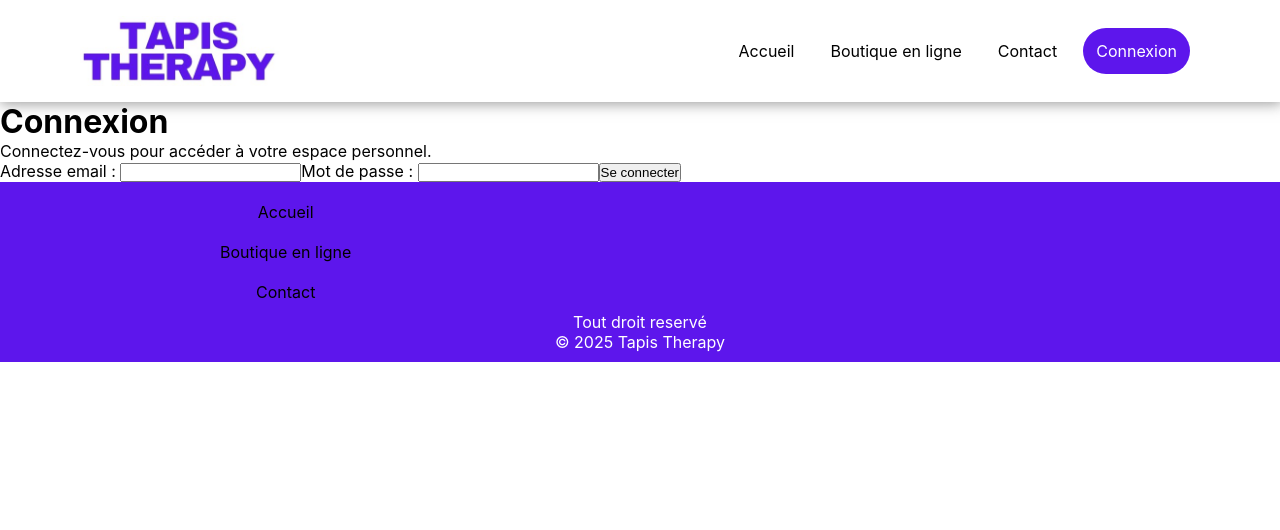
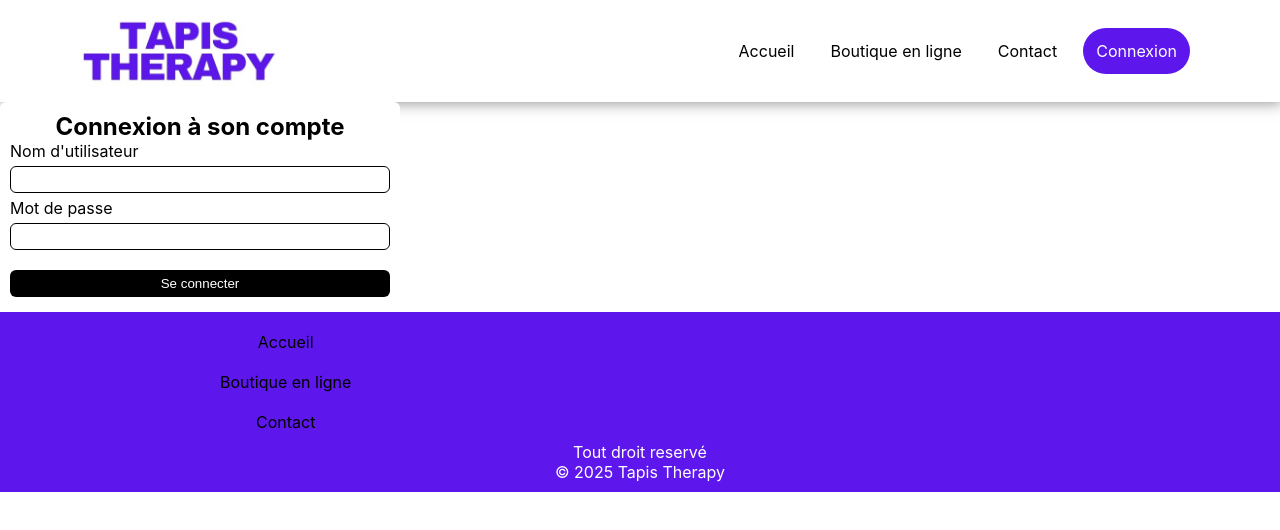
Before and after one commit to louthomas94/e-commerce, a React (Create React App) app: page /connexion in a window 1280 px wide. Shown: the top 530 px of the page. Built offline with nearby package versions, Linux system fonts and the light colour scheme.

Commit message:
adding page of connexion and product card

```diff
--- /dev/null
+++ b/src/components/Box.js
@@ -0,0 +1,13 @@
+import React from 'react';
+
+const Box = ({ title, description, image }) => {
+  return (
+    <div className="box">
+      <h2>{title}</h2>
+      <p>{description}</p>
+      <img className='img-produit' src={image} alt={title} style={{ width: '100%', borderRadius: '8px' }} />
+    </div>
+  );
+};
+
+export default Box;
--- a/src/pages/Boutique.jsx
+++ b/src/pages/Boutique.jsx
@@ -1,12 +1,41 @@
 import React from 'react';
+import Box from '../components/Box';
+import '../styles/pages/boutique.css';
 
 const Boutique = () => {
+  const products = [
+    {
+      name: "Tapis Coeur",
+      description: "Tapis en forme de coeur pour la décoration.",
+      image: "/assets/images/creme.jpg"
+    },
+    {
+      name: "Rouge à lèvres",
+      description: "Rouge à lèvres longue tenue.",
+      image: "/assets/images/rouge.jpg"
+    },
+    {
+      name: "Chocolat noir",
+      description: "Chocolat intense à 70% de cacao.",
+      image: "/assets/images/chocolat.jpg"
+    },
+    {
+      name: "Thé vert",
+      description: "Thé vert parfumé à la menthe.",
+      image: "/assets/images/the.jpg"
+    }
+  ];
+
   return (
-    <div>
-      <h1>Boutique en ligne</h1>
-      <p>Découvrez notre sélection de tapis disponibles à l'achat.</p>
+    <div className="boutique">
+      <h1 className='titre'>Bienvenue dans notre boutique</h1>
+      <div className="box-container">
+        {products.map((product, index) => (
+          <Box key={index} title={product.name} description={product.description} image={product.image} />
+        ))}
+      </div>
     </div>
   );
-}
+};
 
 export default Boutique;
--- a/src/pages/Connexion.jsx
+++ b/src/pages/Connexion.jsx
@@ -1,18 +1,18 @@
 import React from "react";
+import "../styles/pages/connexion.css";
 
 const Connexion = () => {
   return (
-    <div>
-      <h1>Connexion</h1>
-      <p>Connectez-vous pour accéder à votre espace personnel.</p>
-      <form>
-        <label htmlFor="email">Adresse email : </label>
-        <input type="email" id="email" name="email" />
-        <label htmlFor="password">Mot de passe : </label>
-        <input type="password" id="password" name="password" />
-        <button type="submit">Se connecter</button>
+    <section>
+      <h1>Connexion à son compte</h1>
+      <form action="" method="POST">
+        <label>Nom d'utilisateur</label>
+        <input type="text" name="nom_user" required />
+        <label>Mot de passe</label>
+        <input type="password" name="mdp" required />
+        <input type="submit" value="Se connecter" name="boutton-valider" />
       </form>
-    </div>
+    </section>
   );
 }
 
--- a/src/styles/pages/boutique.css
+++ b/src/styles/pages/boutique.css
@@ -0,0 +1,31 @@
+.boutique {
+    padding: 20px;
+}
+
+.box-container {
+    display: flex;
+    flex-wrap: wrap;
+    gap: 20px;
+    justify-content: space-around;
+}
+
+.box {
+    width: 300px;
+    border: 1px solid #ddd;
+    padding: 20px;
+    border-radius: 8px;
+    background-color: #f9f9f9;
+    text-align: center;
+}
+
+.titre {
+    text-align: center;
+    margin-bottom: 20px;
+    font-size: 40px;
+}
+
+.img-produit {
+    width: 100%;
+    height: auto;
+    border-radius: 8px;
+}
--- /dev/null
+++ b/src/styles/pages/connexion.css
@@ -0,0 +1,45 @@
+section {
+    background-color: white;
+    padding: 10px;
+    display: flex;
+    flex-direction: column;
+    width: 400px;
+    border-radius: 6px;
+}
+
+section h1 {
+    text-align: center;
+}
+
+form {
+    display: flex;
+    flex-direction: column;
+}
+
+form input {
+    margin: 5px 0;
+    padding: 5px 5px;
+    outline: 0;
+    border: 1px solid black;
+    border-radius: 6px;
+}
+
+form input[type='submit'] {
+    background-color: black;
+    border: 0;
+    color: white;
+    cursor: pointer;
+    margin-top: 15px;
+    padding: 6px 0;
+    transition: 0.4s;
+}
+
+form input[type='submit']:hover {
+    background-color: grey;
+}
+
+.Erreur {
+    color: red;
+    text-align: center;
+    margin: 10px 0;
+}
```
Also changed, not shown: src/components/ProductCard.js (added, +13 -0 lines).
